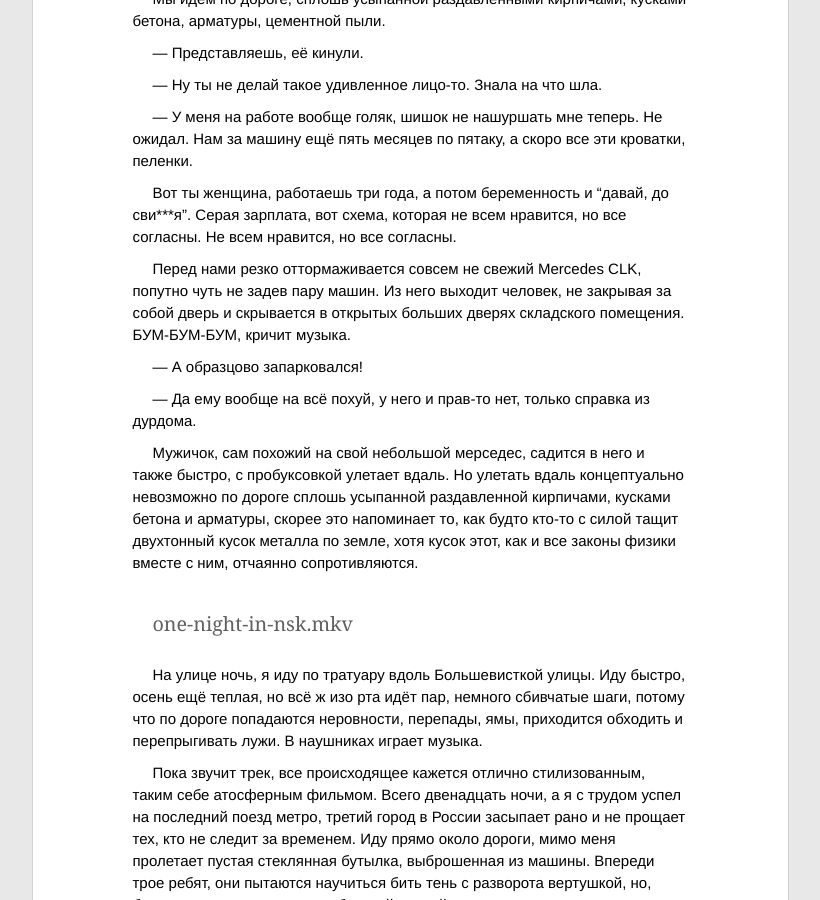
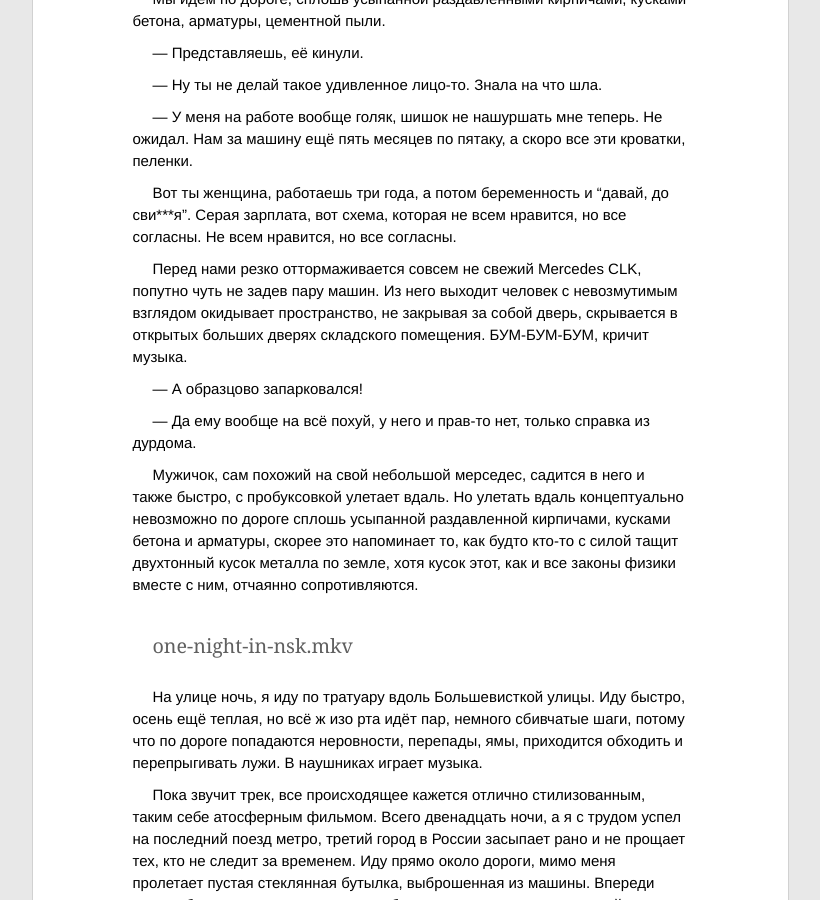
Before and after one commit to ptmt/ptmt.github.com, a Jekyll site: the page built from _posts/2012-10-4-life-as-a-service.md, in a window 1280 px wide and 900 px high, scrolled down 2154 px. Shown: the whole window, without its empty margins (230-1050 px from the left). Built offline with Jekyll 4.4.1, drawn with Linux system fonts in a browser that asks for light colours; Markdown is read by kramdown in place of the engine named in the settings.

Commit message:
Update _posts/2012-10-4-life-as-a-service.md

```diff
--- a/_posts/2012-10-4-life-as-a-service.md
+++ b/_posts/2012-10-4-life-as-a-service.md
@@ -38,7 +38,7 @@ title: Наш хостер
 
 Вот ты женщина, работаешь три года, а потом беременность и “давай, до сви***я”. Серая зарплата, вот схема, которая не всем нравится, но все согласны. Не всем нравится, но все согласны.
 
-Перед нами резко оттормаживается совсем не свежий Mercedes CLK, попутно чуть не задев пару машин. Из него выходит человек, не закрывая за собой дверь и скрывается в открытых больших дверях складского помещения. БУМ-БУМ-БУМ, кричит музыка.
+Перед нами резко оттормаживается совсем не свежий Mercedes CLK, попутно чуть не задев пару машин. Из него выходит человек с невозмутимым взглядом окидывает пространство, не закрывая за собой дверь, скрывается в открытых больших дверях складского помещения. БУМ-БУМ-БУМ, кричит музыка.
 
 — А образцово запарковался!
 
```
